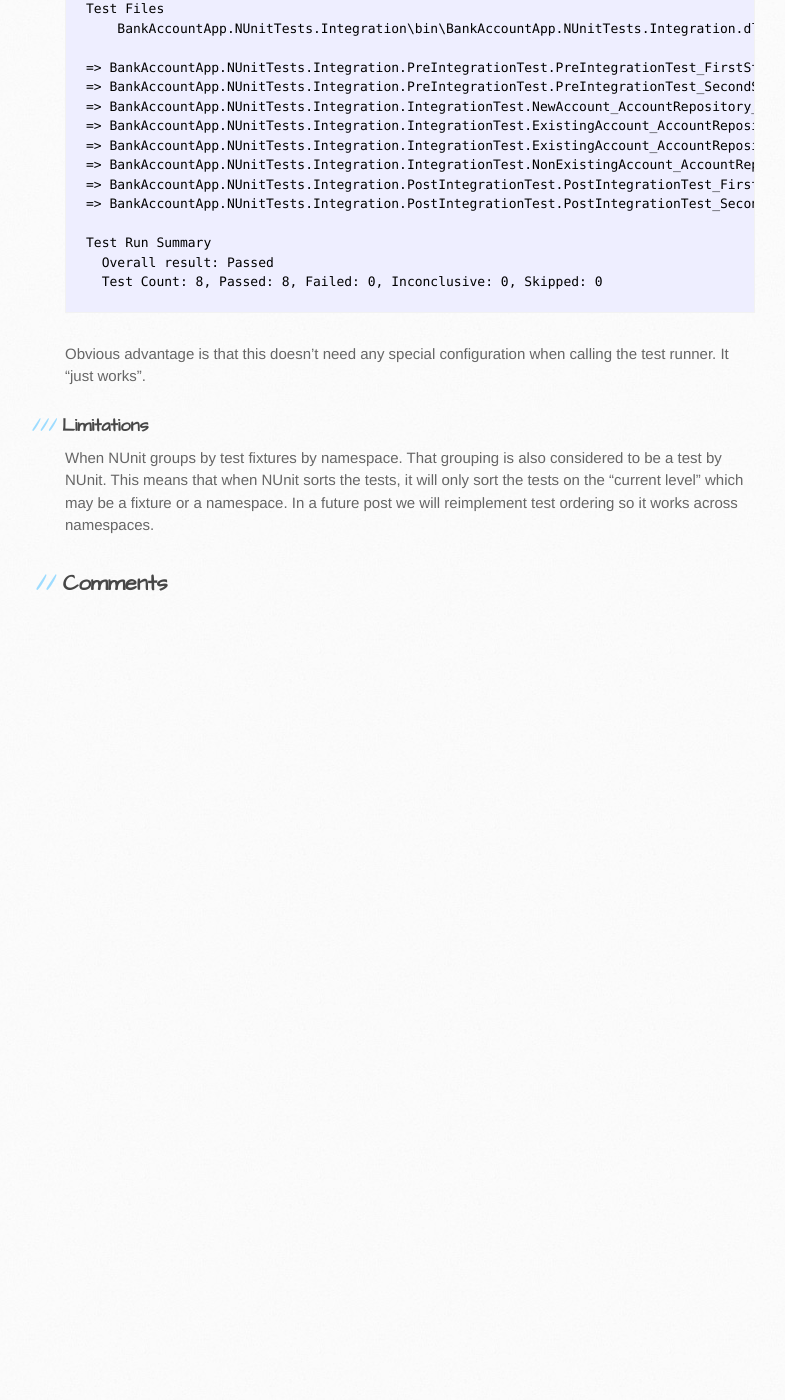
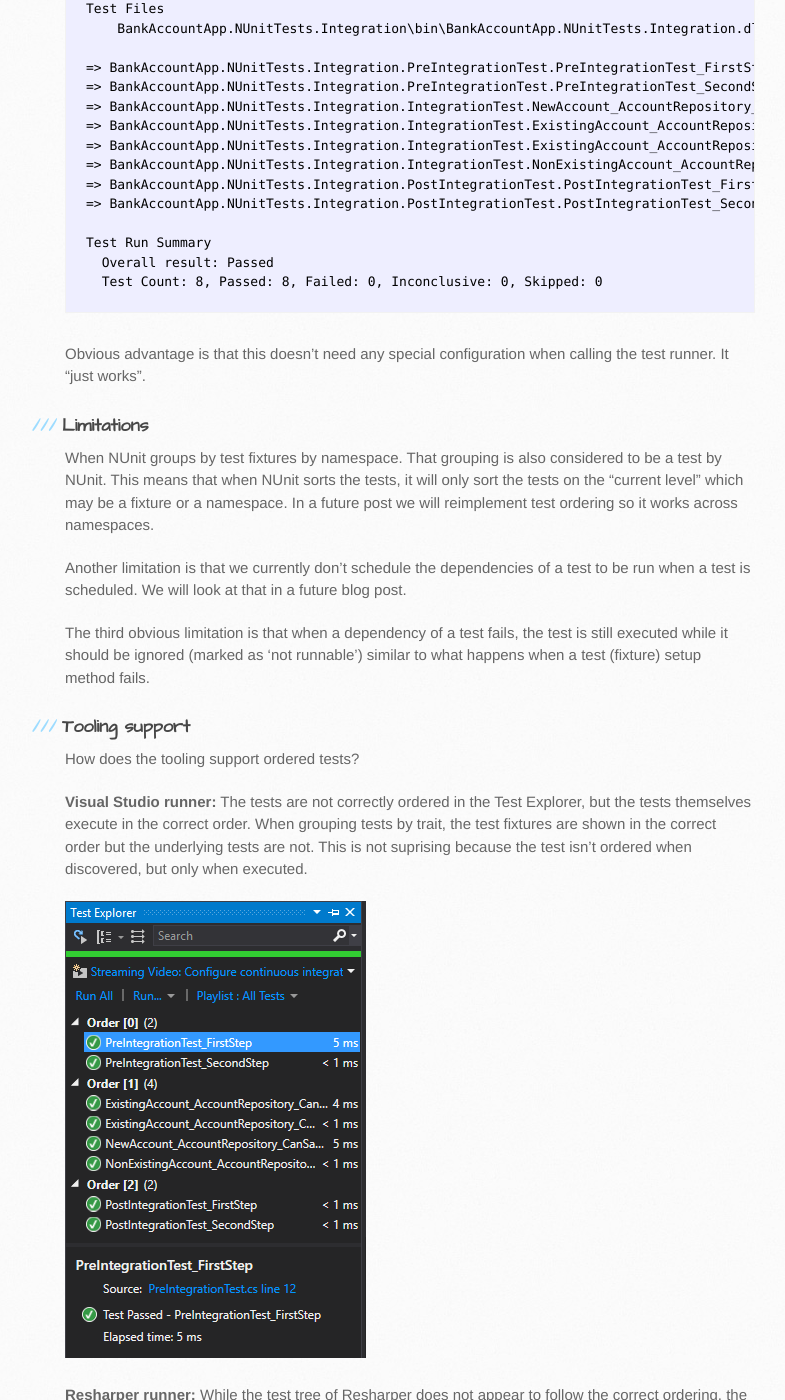
Before and after one commit to Sebazzz/sebazzz.github.io, a Jekyll site: the page built from _posts/2016-06-07-ordered-tests-with-nunit-mstest-xunit-pt3-nunit.md, in a window 1280 px wide and 1400 px high, scrolled down 4023 px. Shown: the whole window, without its empty margins (105-890 px from the left). Built offline with Jekyll 4.4.1, drawn with Linux system fonts in a browser that asks for light colours; comment, search, counter and statistics services are not loaded; before the commit the page ends 4653 px from its top, so only the background shows below that; some of the changed text lies outside the part shown.

Commit message:
Add screenshots of test runners

```diff
--- a/_posts/2016-06-07-ordered-tests-with-nunit-mstest-xunit-pt3-nunit.md
+++ b/_posts/2016-06-07-ordered-tests-with-nunit-mstest-xunit-pt3-nunit.md
@@ -175,3 +175,23 @@
 
 ### Limitations
 When NUnit groups by test fixtures by namespace. That grouping is also considered to be a test by NUnit. This means that when NUnit sorts the tests, it will only sort the tests on the "current level" which may be a fixture or a namespace. In a future post we will reimplement test ordering so it works across namespaces.
+
+Another limitation is that we currently don't schedule the dependencies of a test to be run when a test is scheduled. We will look at that in a future blog post.
+
+The third obvious limitation is that when a dependency of a test fails, the test is still executed while it should be ignored (marked as 'not runnable') similar to what happens when a test (fixture) setup method fails.
+
+### Tooling support
+How does the tooling support ordered tests?
+
+**Visual Studio runner:** The tests are not correctly ordered in the Test Explorer, but the tests themselves execute in the correct order. When grouping tests by trait, the test fixtures are shown in the correct order but the underlying tests are not. This is not suprising because the test isn't ordered when discovered, but only when executed.
+
+![Visual Studio test explorer showing ordered tests](/images/blog/2016-06-07-ordered-tests-with-nunit-mstest-xunit-pt3-nunit-testexplorer.png)
+
+**Resharper runner:** While the test tree of Resharper does not appear to follow the correct ordering, the tests are actually performed in the correct order. This is not suprising because the test isn't ordered when discovered, but only when executed.
+
+![Resharper test runner showing ordered tests](/images/blog/2016-06-07-ordered-tests-with-nunit-mstest-xunit-pt3-nunit-resharper.png)
+
+**Console runner:** Shows (and executes) the tests in the correct order. The output is shown [earlier](#running-the-tests) in this post.
+
+## XUnit
+In the next post we will take a look at implementing test ordering in XUnit.
```
Also changed, not shown: images/blog/2016-06-07-ordered-tests-with-nunit-mstest-xunit-pt3-nunit-resharper.png (added), images/blog/2016-06-07-ordered-tests-with-nunit-mstest-xunit-pt3-nunit-testexplorer.png (added).
